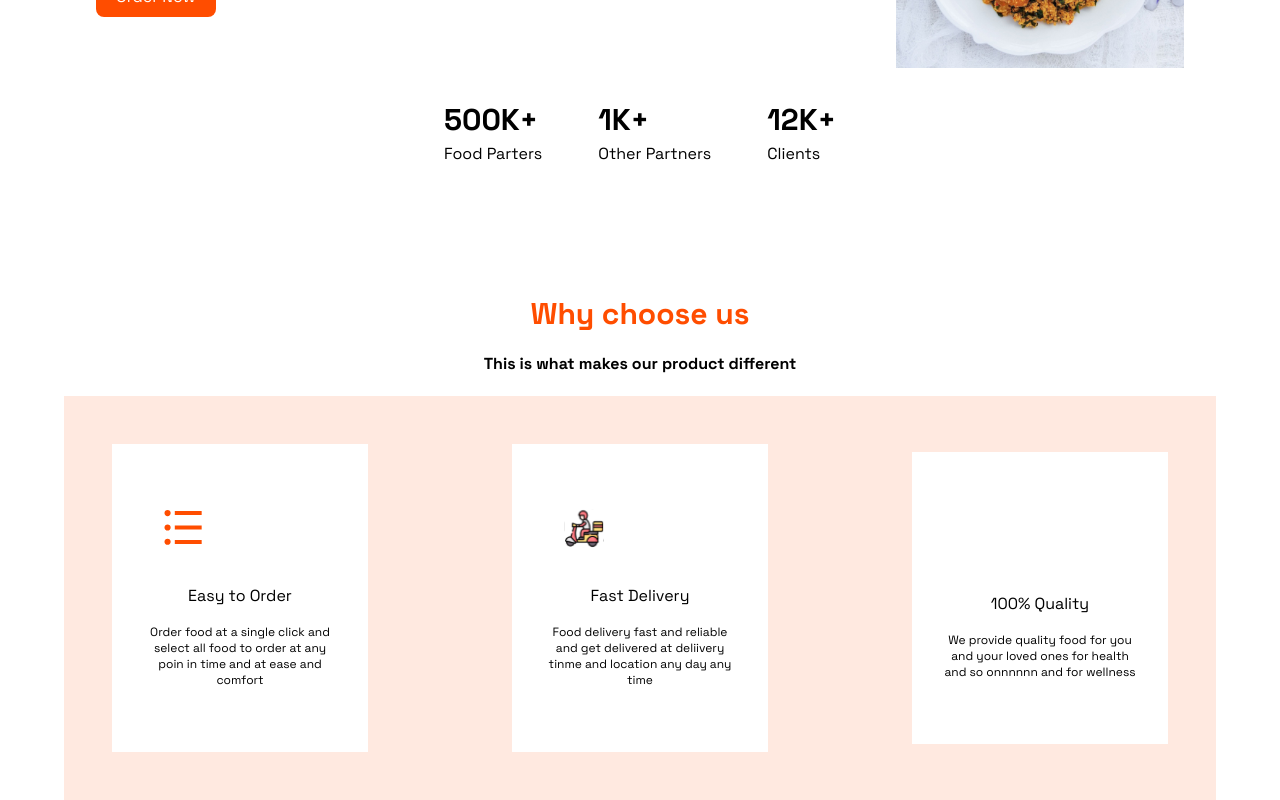
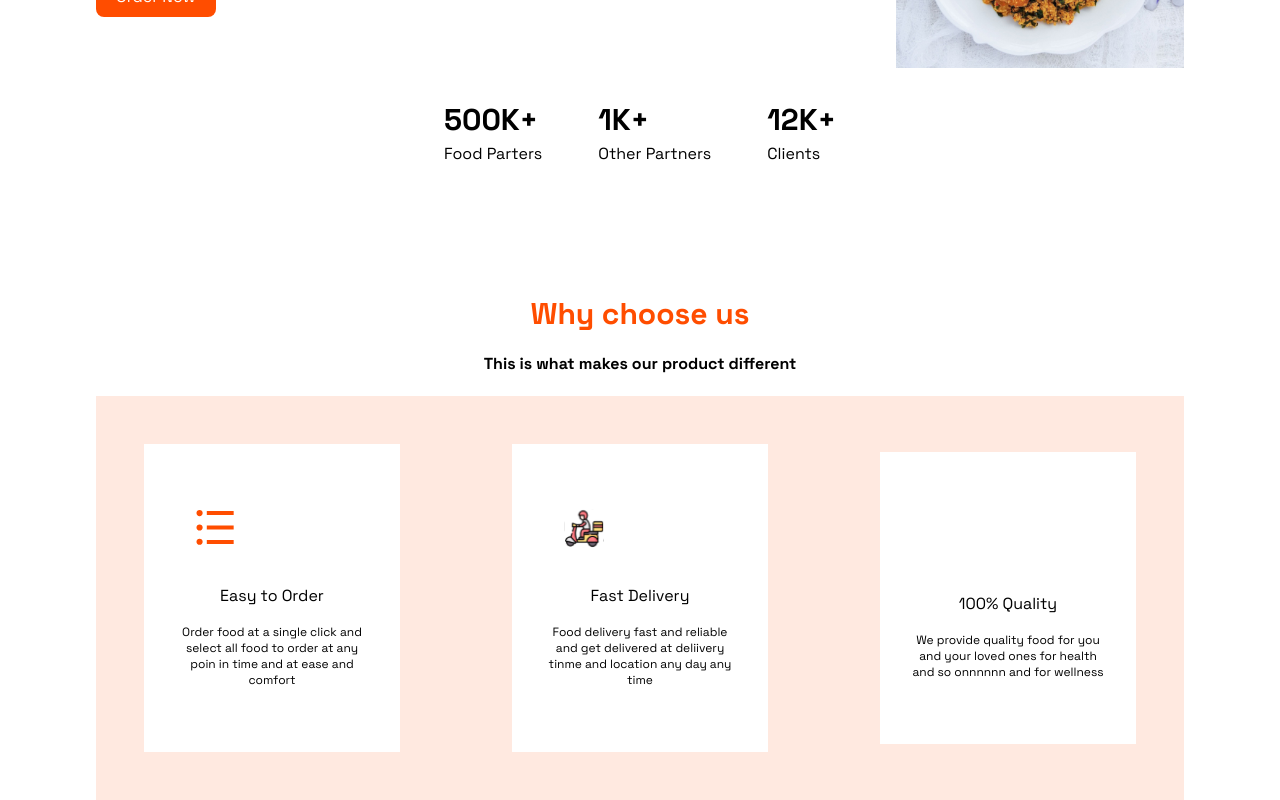
Before and after one commit to jemmycodes/homely, a React (Vite) app: page / in a window 1280 px wide. Shown: the part 431-1231 px from the top of the page. Built offline with nearby package versions, Linux system fonts and the light colour scheme.

Commit message:
inital commit

```diff
--- a/src/Components/Choose/ChooseContainer.jsx
+++ b/src/Components/Choose/ChooseContainer.jsx
@@ -30,7 +30,7 @@ function ChooseContainer() {
   ));
 
   return (
-    <article className="max-w-6xl mx-auto">
+    <article className="max-w-6xl mx-auto px-8">
       <h1 className="orange-color text-center mb-5 font-bold text-3xl">
         Why choose us
       </h1>
```
